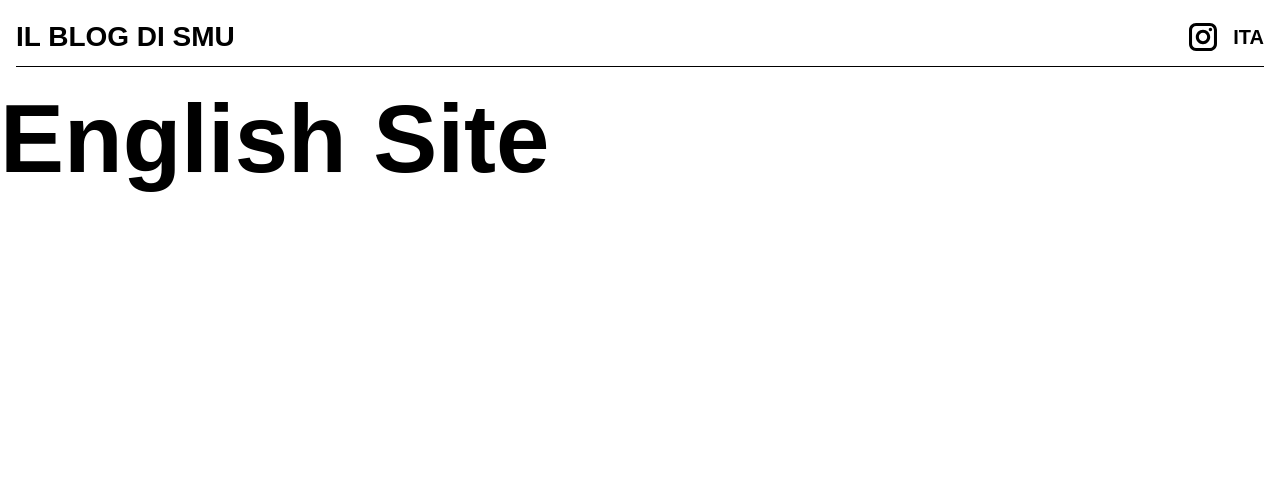
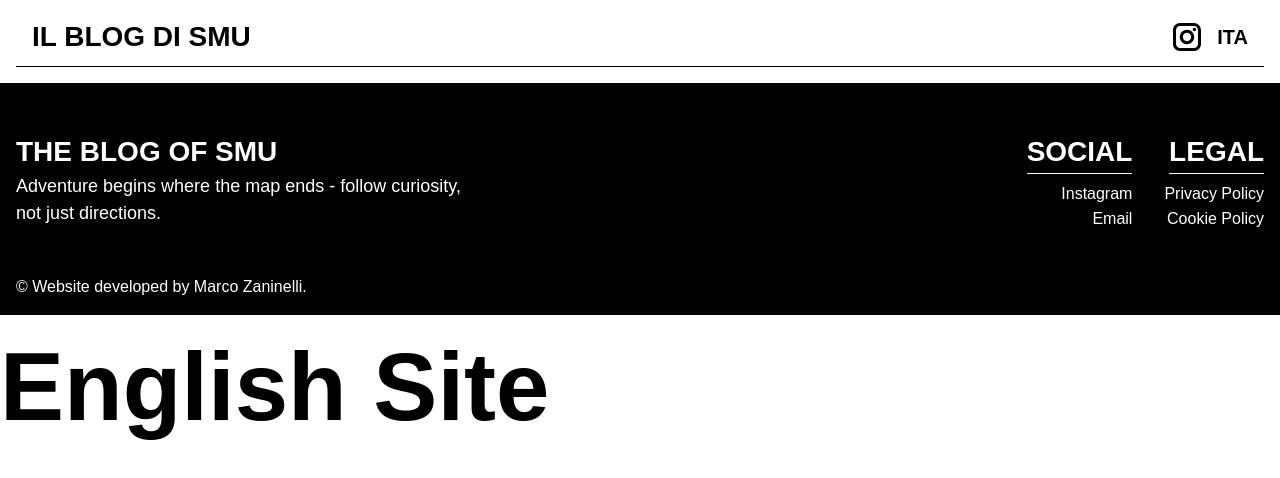
Before and after one commit to marco-zaninelli/smuoutlander, a Next.js app: page /en in a window 1280 px wide. Shown: the top 478 px of the page. Built offline with nearby package versions, Linux system fonts and the light colour scheme.

Commit message:
Added footer and latest posts to blog post

```diff
--- a/components/Footer.jsx
+++ b/components/Footer.jsx
@@ -1,7 +1,40 @@
-export default function Footer(){
+import FooterLink from "@/components/FooterLink";
+
+export default function Footer ({language}) {
+    const isEnglish = language === "en";
+
     return (
-        <div>
-
-        </div>
-    )
+        <footer className="bg-black text-white px-4 mt-4 pt-12">
+            <div className="max-w-screen-xl mx-auto">
+                <div>
+                    <div className={"flex flex-col sm:flex-row justify-between"}>
+                        <div className={"mb-8"}>
+                            <h3>{isEnglish ? "THE BLOG OF SMU" : "IL BLOG DI SMU"}</h3>
+                            <p className={"max-w-[300px] md:max-w-[450px]"}>{isEnglish ? "Adventure begins where the map ends - follow curiosity, not just directions." : "L'avventura inizia dove finisce la mappa - segui la curiosità, non solo le direzioni.."}</p>
+                        </div>
+                        <div className={"flex flex-row gap-x-8 transition-all duration-300 mb-4"}>
+                            <div className={"flex flex-col items-start sm:items-end"}>
+                                <h3 className={"border-b border-white mb-2"}>SOCIAL</h3>
+                                {/*TODO:: Insert correct link*/}
+                                <FooterLink link={"#"}>Instagram</FooterLink>
+                                <FooterLink link={"mailto:info@smuoverlander.it"}>Email</FooterLink>
+                            </div>
+                            <div className={"flex flex-col items-start sm:items-end"}>
+                                <h3 className={"border-b border-white mb-2"}>{isEnglish ? "LEGAL" : "LEGALE"}</h3>
+                                {/*TODO:: Insert correct link*/}
+                                <FooterLink link={"#"}>Privacy Policy</FooterLink>
+                                {/*TODO:: Insert correct link*/}
+                                <FooterLink link={"#"}>Cookie Policy</FooterLink>
+                            </div>
+                        </div>
+                    </div>
+                    <div className={"py-4"}>
+                        © {isEnglish ? "Website developed by" : "Sito sviluppato da"} <FooterLink link={"https://www.marco.zaninelli.me/"} external={true}>
+                        Marco Zaninelli.
+                    </FooterLink>
+                    </div>
+                </div>
+            </div>
+        </footer>
+    );
 }
--- /dev/null
+++ b/components/FooterLink.jsx
@@ -0,0 +1,7 @@
+import Link from "next/link";
+
+export default function FooterLink ({children, link, external=false}) {
+    return (
+        <Link href={link} className={`border-b border-transparent hover:border-white transition-colors duration-300 ${external ? "border-gray-700" : "border-transparent"}`} target={external ? "_blank" : "_self"}>{children}</Link>
+    )
+}
--- a/components/ImageGrid.jsx
+++ b/components/ImageGrid.jsx
@@ -1,8 +1,8 @@
-import React, { useState, useEffect } from "react";
+import React, {useState, useEffect} from "react";
 import Image from "next/image";
-import { urlFor } from "@/lib/imageBuilder";
+import {urlFor} from "@/lib/imageBuilder";
 
-const ImageGrid = ({ images }) => {
+const ImageGrid = ({images}) => {
     const [isModalOpen, setModalOpen] = useState(false);
     const [selectedImage, setSelectedImage] = useState("");
 
@@ -46,7 +46,7 @@ const ImageGrid = ({ images }) => {
                             alt={`Image ${index}`}
                             width={500}
                             height={500}
-                            className="absolute inset-0 w-full h-full object-cover"
+                            className="absolute inset-0 w-full h-full object-cover scale-105 hover:scale-100 transition-all duration-500"
                         />
                     </div>
                 ))}
@@ -54,8 +54,9 @@ const ImageGrid = ({ images }) => {
 
             {/* Modal for Fullscreen Image */}
             {isModalOpen && (
+                <div className={`${isModalOpen ? "opacity-100" : "opacity-0"} transition-all duration-500`}>
                     <div
-                    className="fixed inset-0 bg-black bg-opacity-75 flex justify-center items-center z-50"
+                        className="fixed inset-0 bg-black bg-opacity-80 flex justify-center items-center z-50 cursor-pointer p-4"
                         onClick={handleCloseModal}
                     >
                         <Image
@@ -66,6 +67,7 @@ const ImageGrid = ({ images }) => {
                             className="max-w-full max-h-full object-contain"
                         />
                     </div>
+                </div>
             )}
         </div>
     );
--- a/components/Layout.jsx
+++ b/components/Layout.jsx
@@ -1,12 +1,14 @@
 import NavBar from "@/components/NavBar";
 import Footer from "@/components/Footer";
 
-export default function Layout({ children, languageLink }) {
+export default function Layout({ children, languageLink, language }) {
     return (
-        <div className={"px-4 max-w-screen-xl mx-auto"}>
-            <NavBar languageLink = {languageLink} />
-            {children}
-            <Footer/>
+        <div>
+            <div className={'px-4'}>
+                <NavBar languageLink = {languageLink} />
+                {children}
+            </div>
+            <Footer language={language} />
         </div>
     )
 }
--- a/components/NavBar.jsx
+++ b/components/NavBar.jsx
@@ -7,7 +7,7 @@ export default function NavBar ({languageLink}) {
     const {language, handleChange} = useLanguage();
 
     return (
-        <div className="w-full mx-auto flex flex-row justify-between border-b border-black items-center py-2 mt-2">
+        <header className="w-full mx-auto flex flex-row justify-between border-b border-black items-center py-2 mt-2 px-4">
             {/* Blog Title */}
             <Link href={language === "it" ? "/it" : "/en"}>
                 <h3>IL BLOG DI SMU</h3>
@@ -27,6 +27,6 @@ export default function NavBar ({languageLink}) {
                     </button>
                 </div>
             </div>
-        </div>
+        </header>
     );
 }
--- a/pages/en/[slug].js
+++ b/pages/en/[slug].js
@@ -1,16 +1,16 @@
 import sanityClient from "@/lib/sanityClient";
 import PostComponent from "@/components/PostComponent";
 import {fetchPostData} from "@/lib/fetchPostData";
+import {urlFor} from "@/lib/imageBuilder";
 
-const PostEN = ({post}) => {
+const PostEN = ({post, latest}) => {
     if (!post) return <p>Loading...</p>;
-
-    console.log("lang: ", post.slug.it.current);
 
     return (
         <PostComponent
             language={"en"}
             post={post}
+            latest={latest}
         />
     );
 };
@@ -18,16 +18,38 @@ const PostEN = ({post}) => {
 export default PostEN;
 
 
-export async function getStaticProps ({params}) {
-    const {post} = await fetchPostData(sanityClient, params.slug, "en");
+export async function getStaticProps({ params }) {
+    const { post } = await fetchPostData(sanityClient, params.slug, "en");
 
     if (!post) {
-        return {notFound: true};
+        return { notFound: true };
     }
+
+    // Fetch the latest 3 posts excluding the current one
+    const latestQuery = `
+        *[_type == "post" && slug.en.current != $slug]
+        | order(publishedAt desc)[0...3] {
+            title { it, en },
+            slug { it, en },
+            description { it, en },
+            location { it, en },
+            mainImage,
+            publishedAt
+        }
+    `;
+
+    const latestPosts = await sanityClient.fetch(latestQuery, { slug: params.slug });
+
+    // Format images
+    const formattedLatest = latestPosts.map(post => ({
+        ...post,
+        image: post.mainImage ? urlFor(post.mainImage).width(500).url() : null
+    }));
 
     return {
         props: {
-            post
+            post,
+            latest: formattedLatest
         }
     };
 }
--- a/pages/en/index.js
+++ b/pages/en/index.js
@@ -1,7 +1,7 @@
 import Head from "next/head";
 import Layout from "@/components/Layout";
 
-export default function HomeEn() {
+export default function HomeEn () {
     const languageLink = "";
 
     return (
@@ -9,7 +9,7 @@ export default function HomeEn() {
             <Head>
                 <title>ENG</title>
             </Head>
-            <Layout languageLink={languageLink} />
+            <Layout languageLink={languageLink} language={"en"} />
             <main>
                 <h1>English Site</h1>
             </main>
--- a/pages/it/[slug].js
+++ b/pages/it/[slug].js
@@ -1,16 +1,16 @@
 import sanityClient from "@/lib/sanityClient";
 import PostComponent from "@/components/PostComponent";
 import {fetchPostData} from "@/lib/fetchPostData";
+import {urlFor} from "@/lib/imageBuilder";
 
-const PostIT = ({post}) => {
+const PostIT = ({post, latest}) => {
     if (!post) return <p>Loading...</p>;
-
-    console.log("lang: EN/", post.slug.en.current);
 
     return (
         <PostComponent
             language={'it'}
             post={post}
+            latest={latest}
         />
     );
 };
@@ -25,9 +25,31 @@ export async function getStaticProps({ params }) {
         return { notFound: true };
     }
 
+    // Fetch the latest 3 posts excluding the current post
+    const latestQuery = `
+        *[_type == "post" && slug.it.current != $slug]
+        | order(publishedAt desc)[0...3] {
+            title { it, en },
+            slug { it, en },
+            description { it, en },
+            location { it, en },
+            mainImage,
+            publishedAt
+        }
+    `;
+
+    const latestPosts = await sanityClient.fetch(latestQuery, { slug: params.slug });
+
+    // Format the images
+    const formattedLatest = latestPosts.map(post => ({
+        ...post,
+        image: post.mainImage ? urlFor(post.mainImage).width(500).url() : null
+    }));
+
     return {
         props: {
-            post
+            post,
+            latest: formattedLatest
         }
     };
 }
--- a/pages/it/index.js
+++ b/pages/it/index.js
@@ -11,15 +11,14 @@ export default function HomeIt ({posts}) {
     const latestPost = posts[0];
     const otherPosts = posts.slice(1);
 
-    const slug = posts[1].slug.it;
-
     return (
         <>
             <Head>
                 <title>ITA</title>
             </Head>
             <main>
-                <Layout languageLink={languageLink}>
+                <Layout languageLink={languageLink} language={'it'}>
+                    <div className={'max-w-screen-xl mx-auto'}>
                         <h1 className={"w-full text-center"}>DIARIO DI BORDO</h1>
                         <LastPost
                             title={latestPost.title.it}
@@ -41,6 +40,7 @@ export default function HomeIt ({posts}) {
                                 />
                             ))}
                         </div>
+                    </div>
                 </Layout>
             </main>
         </>
@@ -60,11 +60,6 @@ export async function getStaticProps () {
   `;
 
     const posts = await sanityClient.fetch(query);
-
-    const formattedPosts = posts.map(post => ({
-        ...post,
-        image: post.mainImage ? urlFor(post.mainImage).width(500).url() : null
-    }));
 
     try {
         const posts = await sanityClient.fetch(query);
```
Also changed, not shown: components/PostComponent.jsx (+37 -9 lines). Lines whose indentation alone changed are shown as unchanged.
